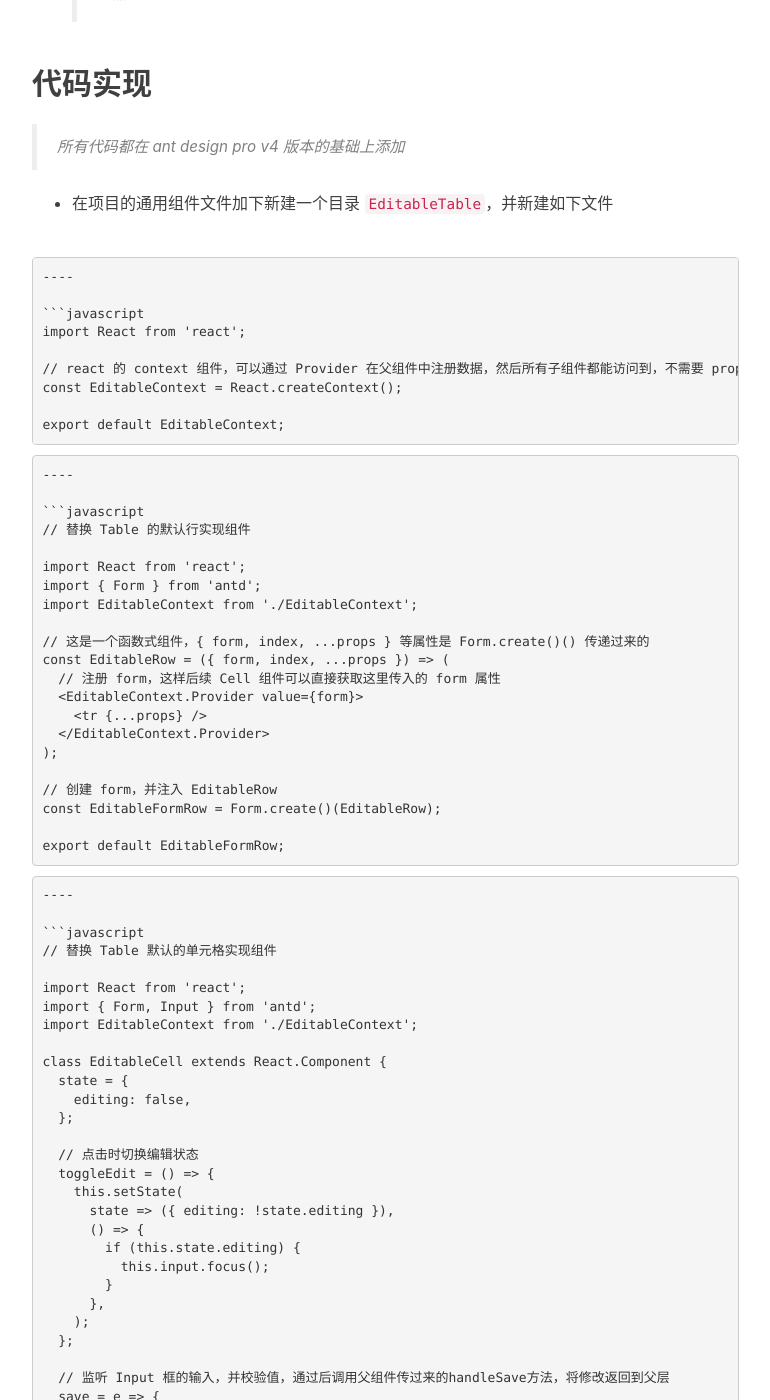
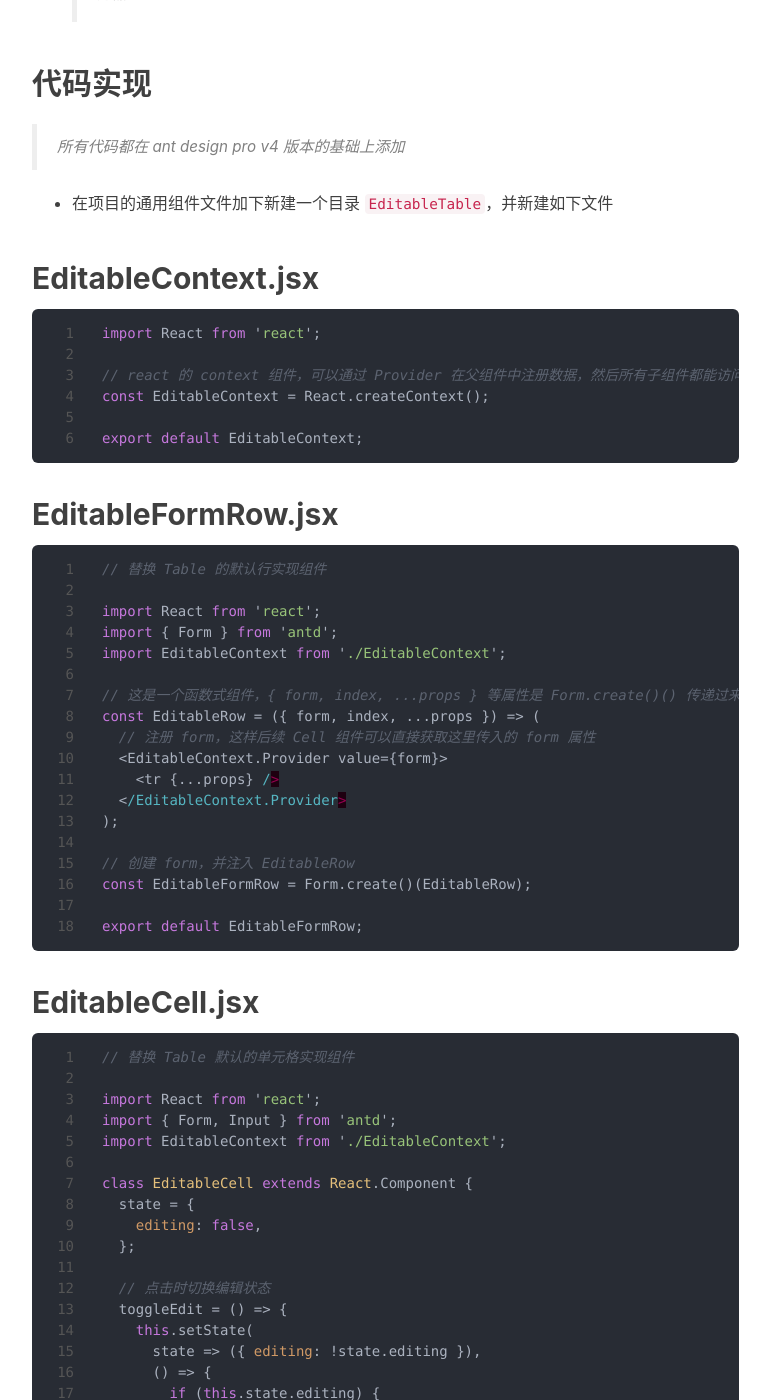
Before and after one commit to wangtiegang/wangtiegang.github.io, a Jekyll site: the page built from _posts/2019/2019-11-30-ant-design-pro实现可编辑单元格Table.md, in a window 1280 px wide and 1400 px high, scrolled down 1360 px. Shown: the whole window, without its empty margins (233-1003 px from the left). Built offline with Jekyll 4.4.1, drawn with Linux system fonts in a browser that asks for light colours; nearby versions of some CDN libraries; comment, search, counter and statistics services are not loaded; some of the changed text lies outside the part shown.

Commit message:
Update 2019-11-30-ant-design-pro实现可编辑单元格Table.md

````diff
--- a/_posts/2019/2019-11-30-ant-design-pro实现可编辑单元格Table.md
+++ b/_posts/2019/2019-11-30-ant-design-pro实现可编辑单元格Table.md
@@ -37,7 +37,7 @@ ant design 是一个非常优秀的 react 前端组件库，如果使用ant desi
 
 * 在项目的通用组件文件加下新建一个目录 ```EditableTable```，并新建如下文件
 
-```EditableContext.jsx```
+EditableContext.jsx
 ----
 
 ```javascript
@@ -49,7 +49,7 @@ const EditableContext = React.createContext();
 export default EditableContext;
 ```
 
-```EditableFormRow.jsx```
+EditableFormRow.jsx
 ----
 
 ```javascript
@@ -73,7 +73,7 @@ const EditableFormRow = Form.create()(EditableRow);
 export default EditableFormRow;
 ```
 
-```EditableCell.jsx```
+EditableCell.jsx
 ----
 
 ```javascript
@@ -178,7 +178,7 @@ class EditableCell extends React.Component {
 export default EditableCell;
 ```
 
-```index.jsx```
+index.jsx
 ----
 
 ```javascript
@@ -251,7 +251,7 @@ export default EditableTable;
 
 在 pages 文件夹下新建一个页面，在 config 中配置好路由，然后加入以下几个文件
 
-```index.jsx```
+index.jsx
 ----
 
 ```javascript
@@ -438,7 +438,7 @@ class Template extends Component {
 export default Template;
 ```
 
-```model.js```
+model.js
 ----
 
 ```javascript
@@ -564,7 +564,7 @@ const Model = {
 export default Model;
 ```
 
-```service.js```
+service.js
 ----
 
 ```javascript
@@ -590,7 +590,7 @@ export async function fetchTmlCols() {
 }
 ```
 
-```_mock.js```
+_mock.js
 ----
 
 ```javascript
````
